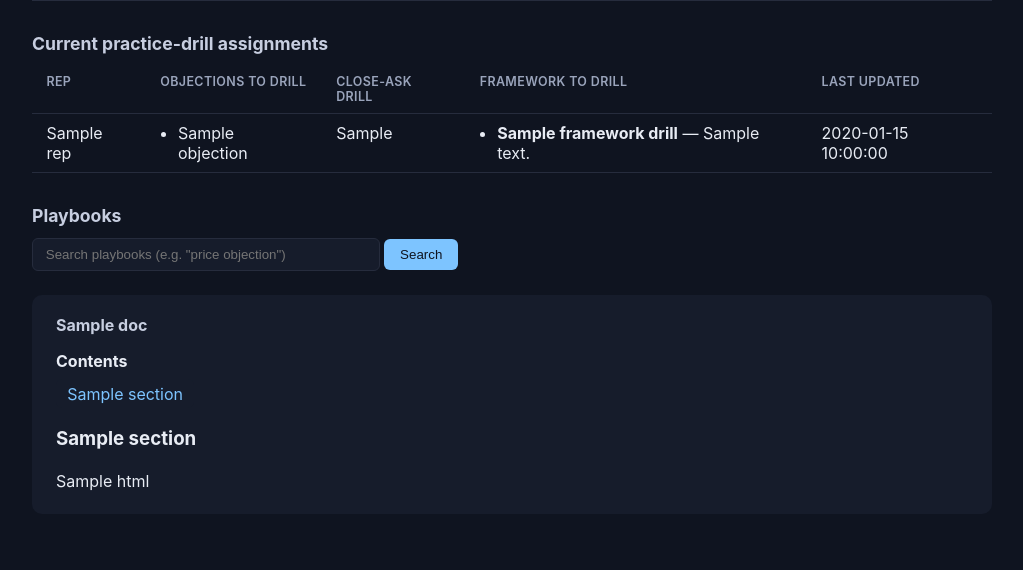
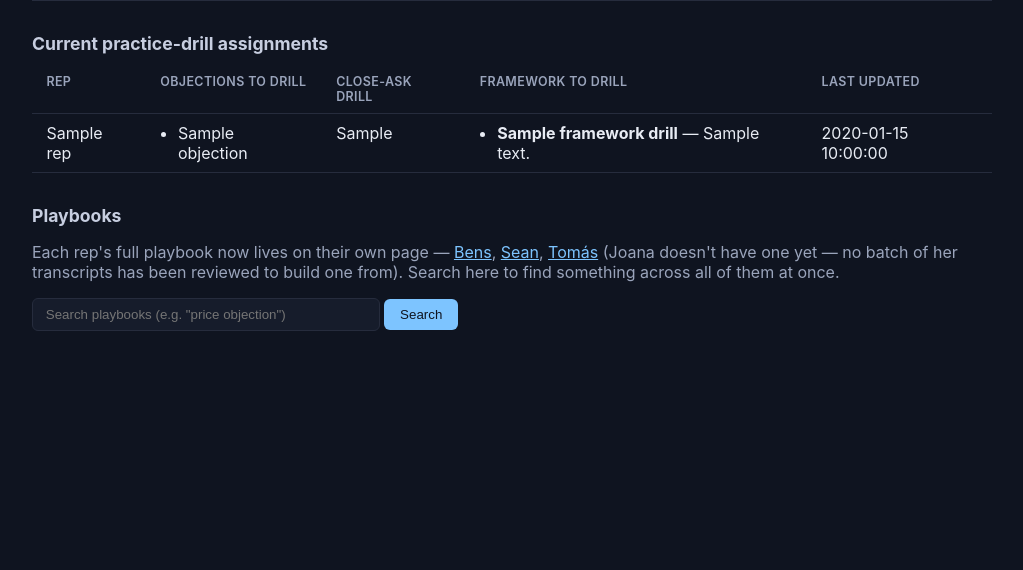
Before and after one commit to ICONS-of-Real-Estate/sales_review_project, a FastAPI app: template tools/dashboard/templates/training.html in a window 1280 px wide. Shown: the part 493-1063 px from the top of the page, without its empty margins (128-1151 px from the left). After the commit the page ends 824 px from the top, so only its background shows below. Run offline with FastAPI, Linux system fonts and the light colour scheme; the visitor is signed in with stand-in values (Sample User, id 1); the template is opened without the code that fills it: most values are stand-ins (such as "Sample title", 1, 10 or a date in 2020).

Commit message:
Move each rep's playbook to their own page; add week-by-week history
Kris's feedback after seeing /training: playbooks shouldn't all be dumped
on one shared page, and progress should be visible week-by-week, not just
recent-vs-prior aggregates.

- rep_detail_page (/reps/{rep}) now shows that rep's own playbook (Bens/
  Sean/Tomas via REP_TO_PLAYBOOK_SLUG; Joana has none -- no batch of her
  calls has been reviewed to build one from, same as Bens'/Sean's took).
- New "Weekly history" table on each rep's page, sourced from the
  Scorecard History sheet tab added earlier -- real per-week rows only,
  oldest first, since that tab only gets a row on an actual send.
- /training keeps cross-rep playbook search but no longer dumps the full
  text of all three playbooks on one page; search results link to the
  matching rep's own page instead of an anchor on /training.
- sync.py pulls the new "Scorecard History" tab into a new table.
- 5 new tests (rep's-own-playbook vs. the whole list, Joana's deliberate
  absence, weekly history ordering and its empty-state).

Co-Authored-By: Claude Sonnet 5 <noreply@anthropic.com>
Claude-Session: https://claude.ai/code/session_012vufe68QodZFWdhkGsCu9a

```diff
--- a/tools/dashboard/app.py
+++ b/tools/dashboard/app.py
@@ -27,6 +27,12 @@ from starlette.middleware.sessions import SessionMiddleware
 
 import auth
 from playbooks import PLAYBOOKS, reindex_playbooks, render_playbook, search_playbooks
+
+# Which PLAYBOOKS slug belongs on which rep's own /reps/{rep} page. Joana
+# has no entry on purpose — no playbook has ever been built for her (would
+# need a human reviewing a real batch of her transcripts, same as Bens'/
+# Sean's were, not something this maps around).
+REP_TO_PLAYBOOK_SLUG = {"Bens": "bens", "Sean": "sean", "Tomás": "tomas"}
 
 BASE_DIR = Path(__file__).resolve().parent
 REPO_ROOT = BASE_DIR.parent.parent
@@ -709,6 +715,40 @@ def calibration_agreement():
     return {"judged": len(rows), "agree": agree, "pct": round(100 * agree / len(rows))}
 
 
+def rep_scorecard_history(rep):
+    """Week-by-week Scorecard History for one rep, oldest first (so a chart
+    or table built from this reads left-to-right as time passing) — real
+    per-week rows only, since appendScorecardHistoryRow_ (Phase5_WeeklyScorecard.gs)
+    only ever writes on an actual send, never a preview."""
+    conn = get_conn()
+    rows = conn.execute(
+        "SELECT week_start, week_end, calls_this_week, weekly_avg_score, rolling_4_week_avg, "
+        "historic_avg_before_week, priority_to_improve, worst_call, worst_call_score, "
+        "missing_outcome_disposition, sent_at "
+        "FROM scorecard_history WHERE rep = ? ORDER BY week_start ASC",
+        (rep,),
+    ).fetchall()
+    conn.close()
+    return [dict(r) for r in rows]
+
+
+def rep_playbook(rep):
+    """The one PLAYBOOKS doc that belongs to this rep, or None if none exists
+    (Joana) — a single doc, not the full list /training used to dump on one
+    combined page."""
+    slug = REP_TO_PLAYBOOK_SLUG.get(rep)
+    if not slug:
+        return None
+    pb = next((p for p in PLAYBOOKS if p["slug"] == slug), None)
+    if not pb:
+        return None
+    try:
+        sections = render_playbook(REPO_ROOT, pb["filename"])
+    except FileNotFoundError:
+        sections = None
+    return {"slug": pb["slug"], "title": pb["title"], "sections": sections}
+
+
 @app.get("/reps/{rep}", response_class=HTMLResponse)
 def rep_detail_page(request: Request, rep: str):
     calls = rep_detail(rep)
@@ -729,6 +769,8 @@ def rep_detail_page(request: Request, rep: str):
             "outcomes": outcome_breakdown(rep),
             "outcome_missing_key": OUTCOME_MISSING,
             "framework_gaps": framework_gap_breakdown(rep),
+            "scorecard_history": rep_scorecard_history(rep),
+            "playbook": rep_playbook(rep),
         },
     )
 
@@ -898,16 +940,16 @@ def queue_page(request: Request, rep: str = ""):
     )
 
 
+# Reverse of REP_TO_PLAYBOOK_SLUG, for turning a search result's doc_slug
+# back into a link to that rep's own page instead of dumping every playbook's
+# full text onto this shared page (25/08/2026 — was one long combined
+# scroll of all three; moved the full text to each rep's own /reps/{rep}
+# page, this page keeps only cross-rep search).
+PLAYBOOK_SLUG_TO_REP = {v: k for k, v in REP_TO_PLAYBOOK_SLUG.items()}
+
+
 @app.get("/training", response_class=HTMLResponse)
 def training_page(request: Request, q: str = ""):
-    playbook_docs = []
-    for pb in PLAYBOOKS:
-        try:
-            sections = render_playbook(REPO_ROOT, pb["filename"])
-        except FileNotFoundError:
-            sections = None
-        playbook_docs.append({"slug": pb["slug"], "title": pb["title"], "sections": sections})
-
     return render(
         request,
         "training.html",
@@ -918,9 +960,9 @@ def training_page(request: Request, q: str = ""):
             "practice_status": daily_practice_status(),
             "leaderboard": leaderboard(),
             "leaderboard_recent_calls": LEADERBOARD_RECENT_CALLS,
-            "playbooks": playbook_docs,
             "query": q,
             "search_results": search_playbooks(DB_PATH, q) if q else [],
+            "playbook_slug_to_rep": PLAYBOOK_SLUG_TO_REP,
         },
     )
 
--- a/tools/dashboard/templates/training.html
+++ b/tools/dashboard/templates/training.html
@@ -83,6 +83,9 @@
 </table>
 
 <h2>Playbooks</h2>
+<p class="muted">Each rep's full playbook now lives on their own page — <a href="/reps/Bens">Bens</a>,
+  <a href="/reps/Sean">Sean</a>, <a href="/reps/Tomás">Tomás</a> (Joana doesn't have one yet — no batch of her
+  transcripts has been reviewed to build one from). Search here to find something across all of them at once.</p>
 <form method="get" action="/training" style="margin-bottom: 1.5rem;">
   <input type="text" name="q" value="{{ query }}" placeholder="Search playbooks (e.g. &quot;price objection&quot;)"
     style="padding: 0.5rem 0.8rem; width: 320px; border-radius: 6px; border: 1px solid #262c3d; background: #161c2b; color: #e8ecf4;">
@@ -94,7 +97,8 @@
   <h2>Search results for "{{ query }}"</h2>
   {% for r in search_results %}
     <p>
-      <a href="/training#{{ r.doc_slug }}-{{ r.anchor }}"><strong>{{ r.doc_title }}</strong> — {{ r.heading }}</a><br>
+      <a href="/reps/{{ playbook_slug_to_rep.get(r.doc_slug, r.doc_slug) }}#{{ r.anchor }}">
+        <strong>{{ r.doc_title }}</strong> — {{ r.heading }}</a><br>
       <span class="muted">{{ r.snippet | safe }}</span>
     </p>
   {% else %}
@@ -102,26 +106,4 @@
   {% endfor %}
 </div>
 {% endif %}
-
-{% for doc in playbooks %}
-<div class="chart-card">
-  <h2>{{ doc.title }}</h2>
-  {% if doc.sections %}
-    <div class="toc">
-      <strong>Contents</strong>
-      <ul>
-        {% for s in doc.sections %}
-          <li><a href="#{{ doc.slug }}-{{ s.anchor }}">{{ s.heading or "Overview" }}</a></li>
-        {% endfor %}
-      </ul>
-    </div>
-    {% for s in doc.sections %}
-      <h3 id="{{ doc.slug }}-{{ s.anchor }}">{{ s.heading or "Overview" }}</h3>
-      <div class="playbook-body">{{ s.html | safe }}</div>
-    {% endfor %}
-  {% else %}
-    <p class="muted">Not found on this deploy ({{ doc.slug }}).</p>
-  {% endif %}
-</div>
-{% endfor %}
 {% endblock %}
```
Also changed, not shown: tools/dashboard/sync.py (+42 -2 lines), tools/dashboard/templates/rep_detail.html (+51 -0 lines), tools/dashboard/tests/test_routes.py (+47 -0 lines).
